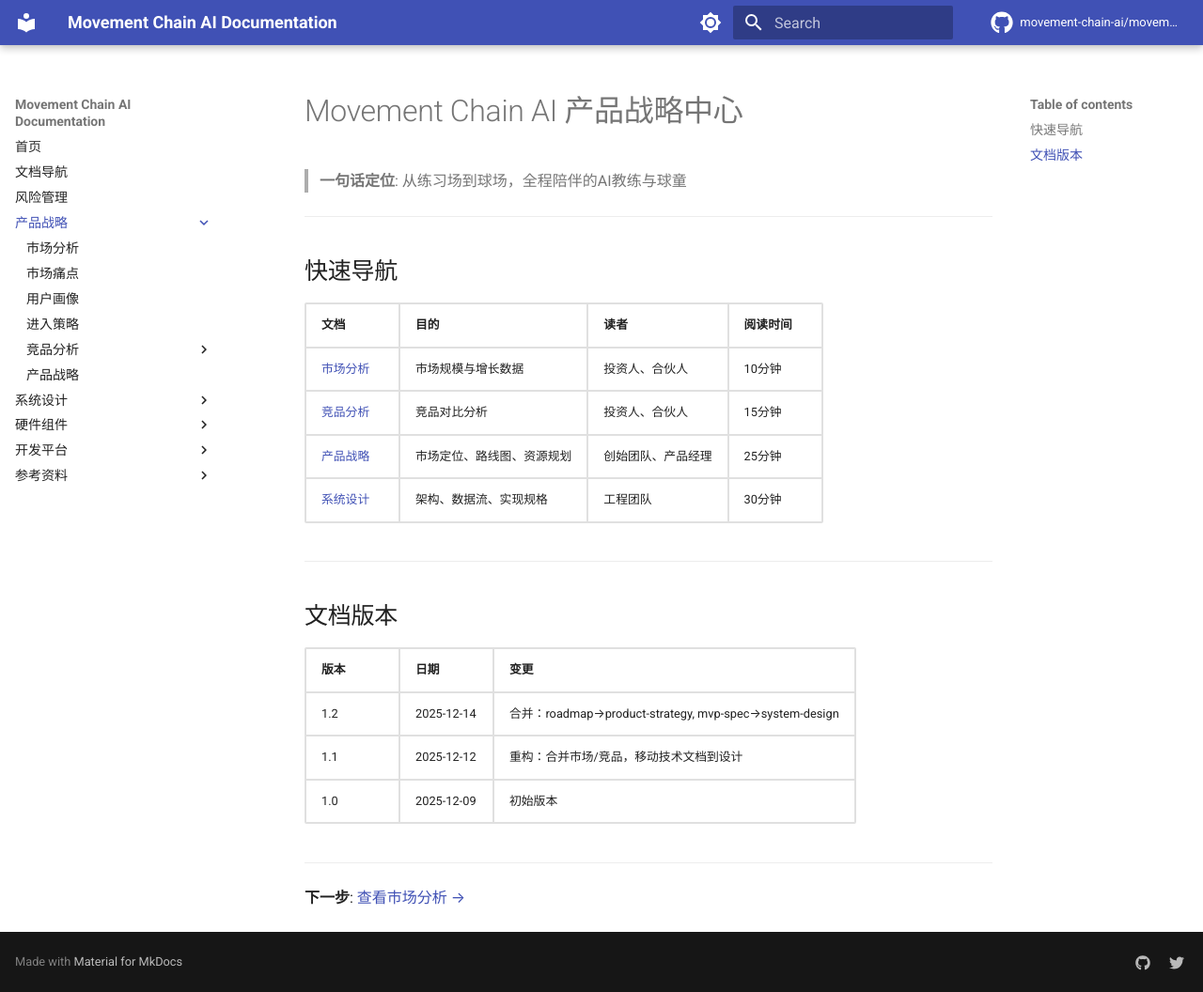
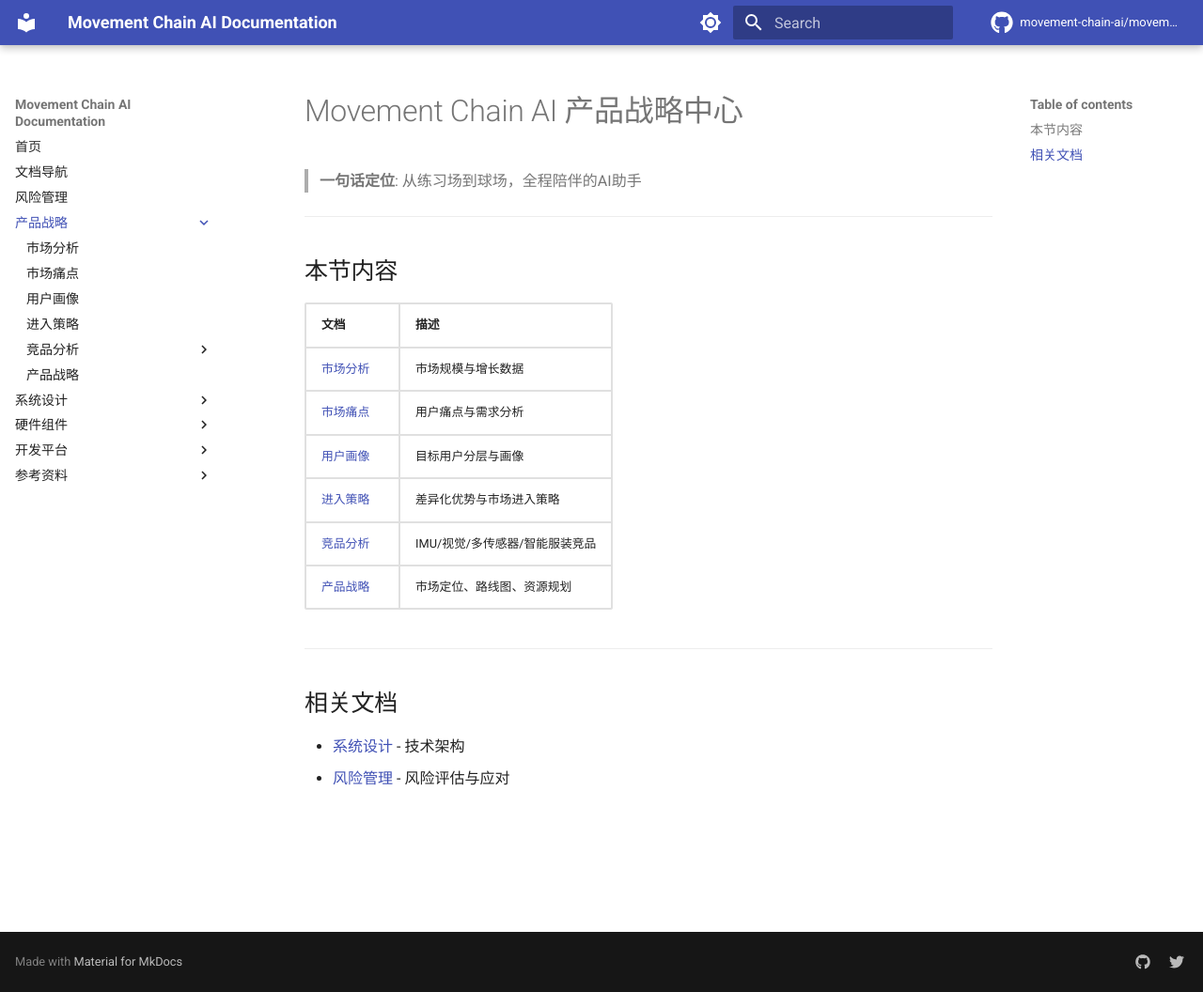
Before and after one commit to movement-chain-ai/movement-chain-docs, an MkDocs documentation site: the page built from docs/zh/product/index.md, in a window 1280 px wide and 1056 px high. Shown: the whole window at 94% size. Built offline with MkDocs 1.6.1 and Material for MkDocs 9.7.7, drawn with Linux system fonts in a browser that asks for light colours; comment, search, counter and statistics services are not loaded; the version menu is left out.

Commit message:
更新产品战略 index.md 和 pain-points.md 标题
- 更新 index.md 包含所有产品战略文档链接
- 修改定位为"AI助手"
- pain-points.md 标题改为"市场痛点"

🤖 Generated with [Claude Code](https://claude.com/claude-code)

Co-Authored-By: Claude Opus 4.5 <noreply@anthropic.com>

```diff
--- a/docs/zh/product/index.md
+++ b/docs/zh/product/index.md
@@ -1,28 +1,23 @@
 # Movement Chain AI 产品战略中心
 
-> **一句话定位**: 从练习场到球场，全程陪伴的AI教练与球童
+> **一句话定位**: 从练习场到球场，全程陪伴的AI助手
 
 ---
 
-## 快速导航
+## 本节内容
 
-| 文档 | 目的 | 读者 | 阅读时间 |
-|-----|------|-----|---------|
-| [市场分析](market-analysis.md) | 市场规模与增长数据 | 投资人、合伙人 | 10分钟 |
-| [竞品分析](competitors/imu-based.md) | 竞品对比分析 | 投资人、合伙人 | 15分钟 |
-| [产品战略](product-strategy.md) | 市场定位、路线图、资源规划 | 创始团队、产品经理 | 25分钟 |
-| [系统设计](../design/system-design.md) | 架构、数据流、实现规格 | 工程团队 | 30分钟 |
+| 文档 | 描述 |
+|------|------|
+| [市场分析](market-analysis.md) | 市场规模与增长数据 |
+| [市场痛点](pain-points.md) | 用户痛点与需求分析 |
+| [用户画像](user-personas.md) | 目标用户分层与画像 |
+| [进入策略](entry-strategy.md) | 差异化优势与市场进入策略 |
+| [竞品分析](competitors/imu-based.md) | IMU/视觉/多传感器/智能服装竞品 |
+| [产品战略](product-strategy.md) | 市场定位、路线图、资源规划 |
 
 ---
 
-## 文档版本
+## 相关文档
 
-| 版本 | 日期 | 变更 |
-|-----|------|-----|
-| 1.2 | 2025-12-14 | 合并：roadmap→product-strategy, mvp-spec→system-design |
-| 1.1 | 2025-12-12 | 重构：合并市场/竞品，移动技术文档到设计 |
-| 1.0 | 2025-12-09 | 初始版本 |
-
----
-
-**下一步**: [查看市场分析 →](market-analysis.md)
+- [系统设计](../design/system-design.md) - 技术架构
+- [风险管理](../risk-management.md) - 风险评估与应对
```
Also changed, not shown: docs/zh/product/pain-points.md (+1 -1 lines).
